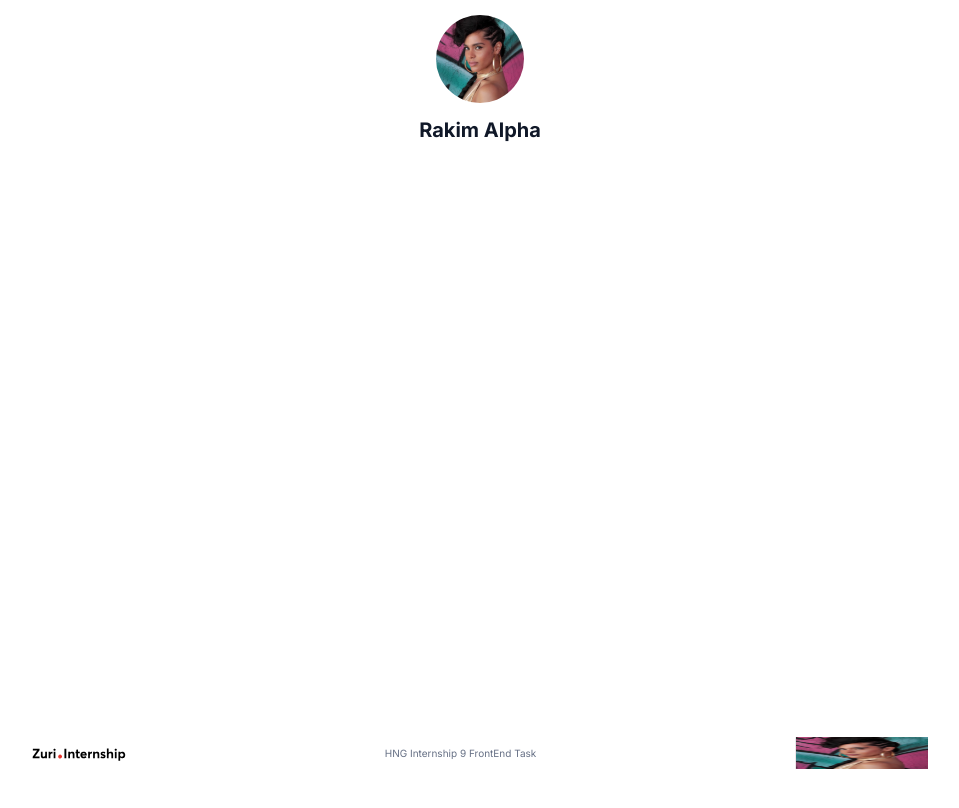
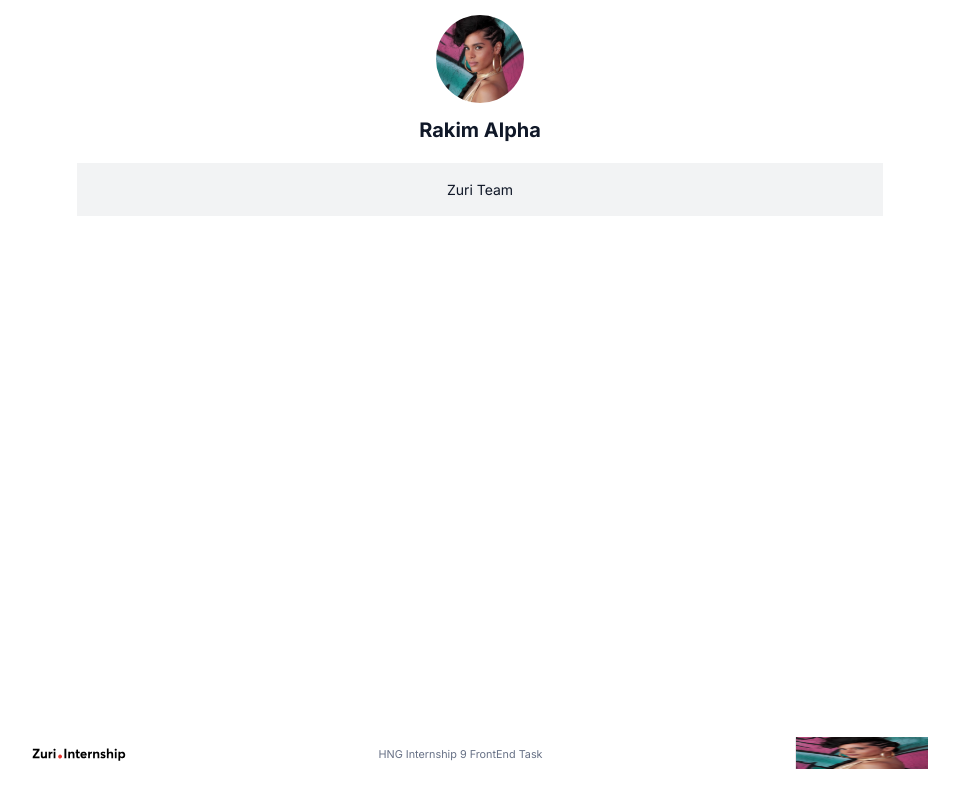
Before and after one commit to Ra-Kim/FE-Stage1, a React (Create React App) app in the folder fe-stage1/: page / in a window 1280 px wide. Shown: the top 808 px of the page, without its empty margins (160-1119 px from the left). Built offline with nearby package versions, Linux system fonts and the light colour scheme.

Commit message:
styled the linkcard component

```diff
--- a/fe-stage1/src/components/LinkCard.js
+++ b/fe-stage1/src/components/LinkCard.js
@@ -2,7 +2,9 @@ import React from 'react'
 
 const LinkCard = () => {
   return (
-    <div>LinkCard</div>
+    <div className='link-card'>
+        <p>Zuri Team</p>
+    </div>
   )
 }
 
--- a/fe-stage1/src/components/MainContent.js
+++ b/fe-stage1/src/components/MainContent.js
@@ -1,5 +1,6 @@
 import React from 'react';
 import { defaultIcon } from "../assets/svgs/icon";
+import LinkCard from './LinkCard';
 
 const MainContent = () => {
   return (
@@ -11,7 +12,7 @@ const MainContent = () => {
         <p>Rakim Alpha</p>
       </section>
       <section>
-
+        <LinkCard />
       </section>
     </div>
   )
--- a/fe-stage1/src/styles.css
+++ b/fe-stage1/src/styles.css
@@ -17,6 +17,7 @@ section {
     display: flex;
     flex-direction: column;
     align-items: center;
+    margin-bottom: 2%;
 }
 
 .avi-section p {
@@ -41,6 +42,22 @@ footer {
 }
 
 footer p {
-    font-size: 12px;
+    font-size: 13px;
     color: #667085;
 }
+
+.link-card {
+    display: flex;
+    justify-content: center;
+    align-items: center;
+    width: 90%;
+    margin: auto;
+    padding: 2% 0;
+    background: rgba(16, 24, 40, 0.05);
+    filter: drop-shadow(0px 1px 2px rgba(16, 24, 40, 0.05));
+}
+
+.link-card p {
+    font-size: 14px;
+    color: #101828;
+}
```
